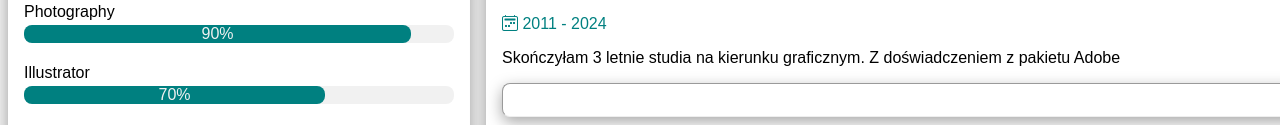
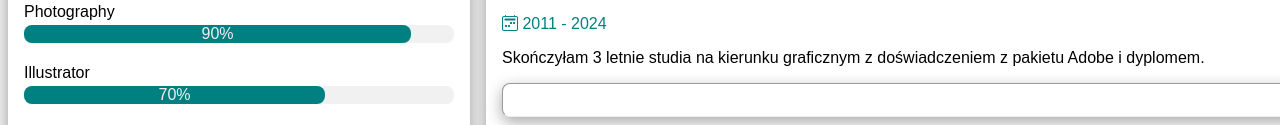
Before and after one commit to wiktoriaw12345/Wiktoria-Wojciechowicz-CV, a plain HTML site: page index.html in a window 1280 px wide. Shown: the part 784-909 px from the top of the page. Drawn offline with nearby package versions, Linux system fonts and the light colour scheme.

Commit message:
Update index.html

```diff
--- a/index.html
+++ b/index.html
@@ -84,7 +84,7 @@
         <hr>
         <h3>Studia Licencjackie na uniwersytecie Merito na kierunku Multimedia i Grafika Komputerowa</h3>
         <div class="date"><i class="bi bi-calendar2-week"></i> 2011 - 2024</div>
-        <p>Skończyłam 3 letnie studia na kierunku graficznym. Z doświadczeniem z pakietu Adobe</p>
+        <p>Skończyłam 3 letnie studia na kierunku graficznym z doświadczeniem z pakietu Adobe i dyplomem.</p>
         <hr
       <div class="section">
         <h2><i class="bi bi-bicycle"></i>Hobby</h2>
```
